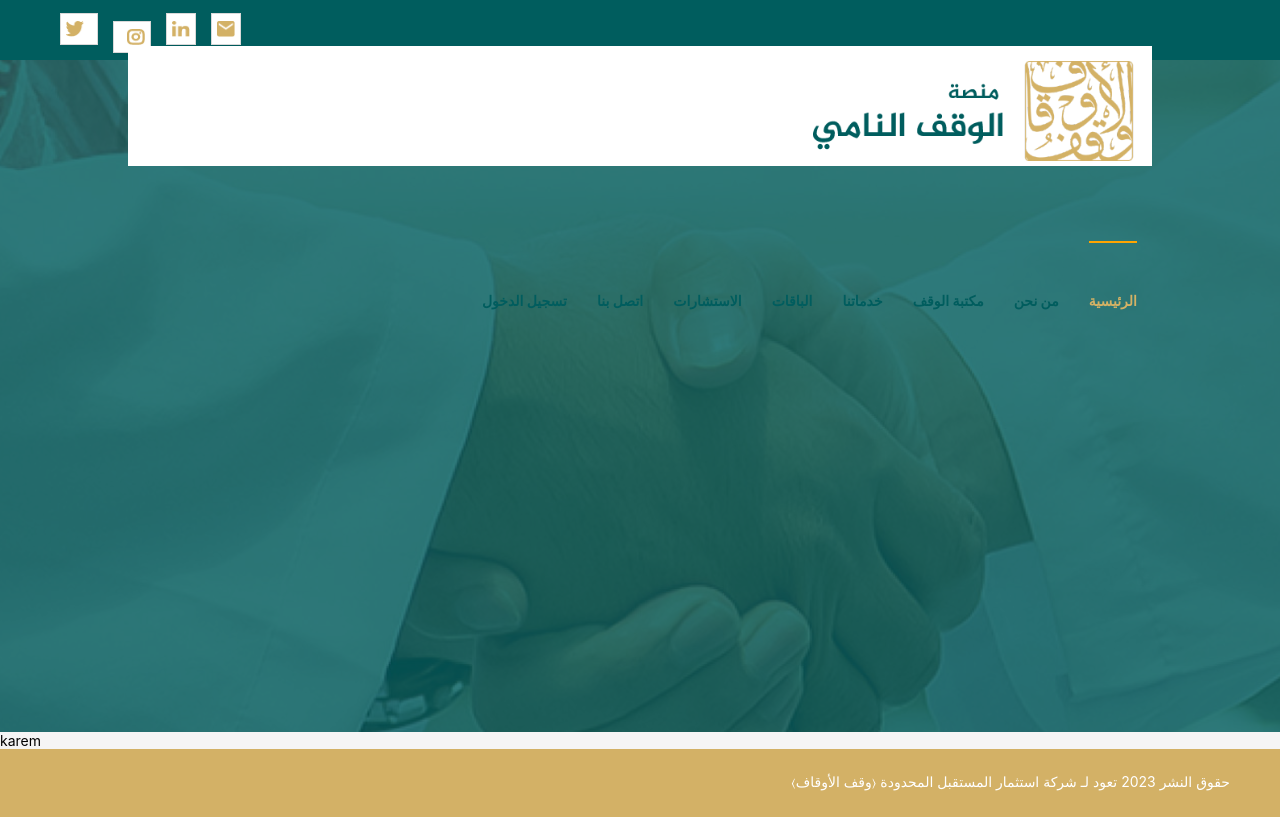
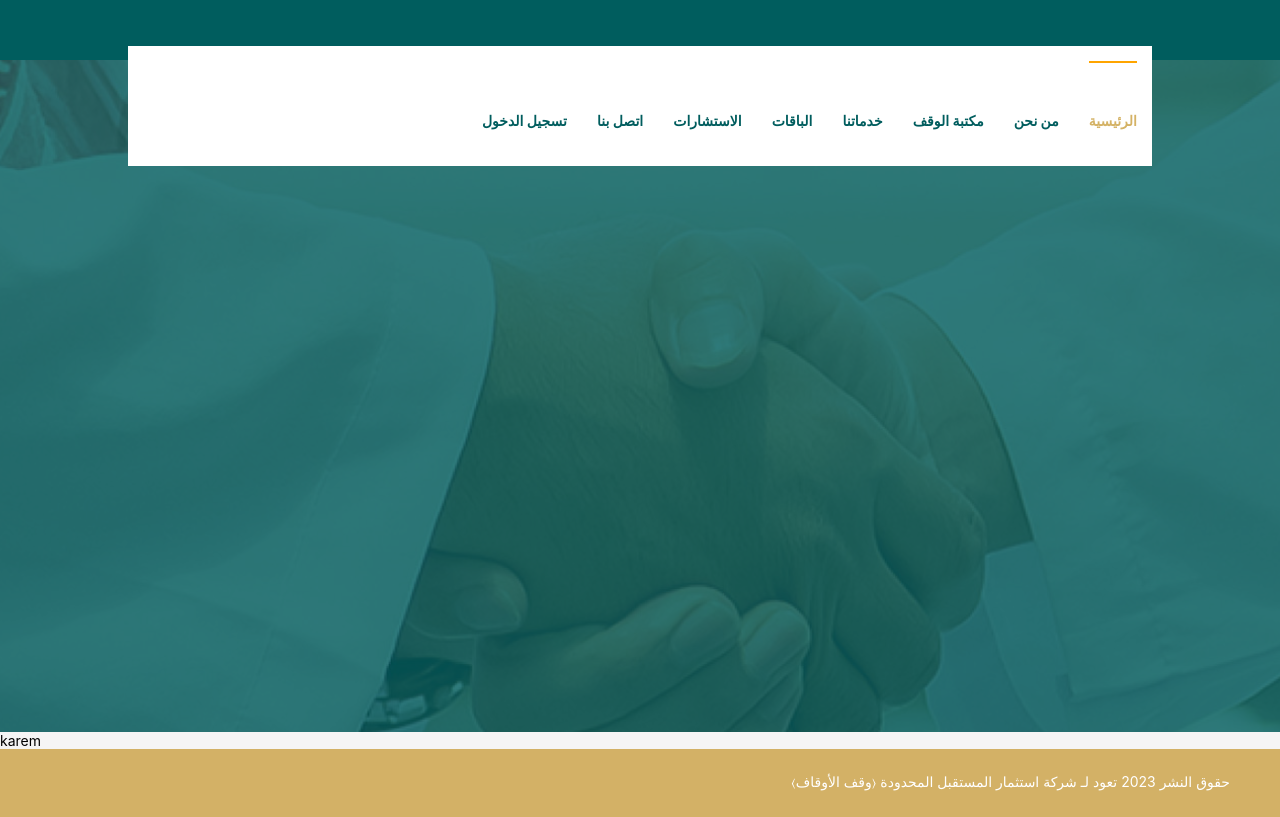
Before and after one commit to karem-Ismael/future-wensite, a Next.js app: page / in a window 1280 px wide. Built offline with nearby package versions, Linux system fonts and the light colour scheme.

Commit message:
fix some issues in packages

```diff
--- a/src/Components/Header.js
+++ b/src/Components/Header.js
@@ -1,6 +1,6 @@
 import React from "react"
 import Image from 'next/image'
-import logo from "/public/assets/images/logo-waqf.png"
+// import logo from "/public/assets/images/logo-waqf.png"
 import styled from "styled-components";
 import { Layout, Space,Row,Col,Button} from 'antd';
 import Link from "next/link";
@@ -82,7 +82,7 @@ const HeaderComponent=()=>{
     return(
 
         <Row style={RowStyle}>
-            <Image src={logo} height={100}/>
+            {/* <Image src={logo} height={100}/> */}
         <Nav>
 
            <li className={router.pathname ==="/" ? "active-item" :null}>
--- a/src/Components/Layout.js
+++ b/src/Components/Layout.js
@@ -3,10 +3,9 @@ import HeaderComponent from "./Header"
 import styled from "styled-components";
 import { Layout, Space,Row,Col,Button} from 'antd';
 import Image from 'next/image'
-import instaImage from "/public/assets/images/ico-insta.png"
-import twitterImage from "/public/assets/images/ico-twitter.png"
-
-import linkedin from "/public/assets/images/ico-linkedin.png"
+// import instaImage from "/public/assets/images/ico-insta.png"
+// import twitterImage from "/public/assets/images/ico-twitter.png"
+// import linkedin from "/public/assets/images/ico-linkedin.png"
 const { Header, Footer, Sider, Content } = Layout;
 const headerStyle = {
   textAlign: 'left',
@@ -62,7 +61,7 @@ const LayoutComponent =({children})=>{
       <Header style={headerStyle}>
         {/* <img src="/assets/images/icon-insta.png" /> */}
         <Row style={HeaderImages}>
-          <div style={HeaderImages}>
+          {/* <div style={HeaderImages}>
             <Button style={BtnStyle}><Image src={twitterImage} width={18} height={16}  alt="twitter icon"/> </Button>
           </div>
           <div style={HeaderImages}>
@@ -77,7 +76,7 @@ const LayoutComponent =({children})=>{
           <Button style={BtnStyle}>
             <Image src={mailImage} width={18} height={16} alt="mail icon"/>
             </Button>
-          </div>
+          </div>   */}
 
         </Row>
 
```
